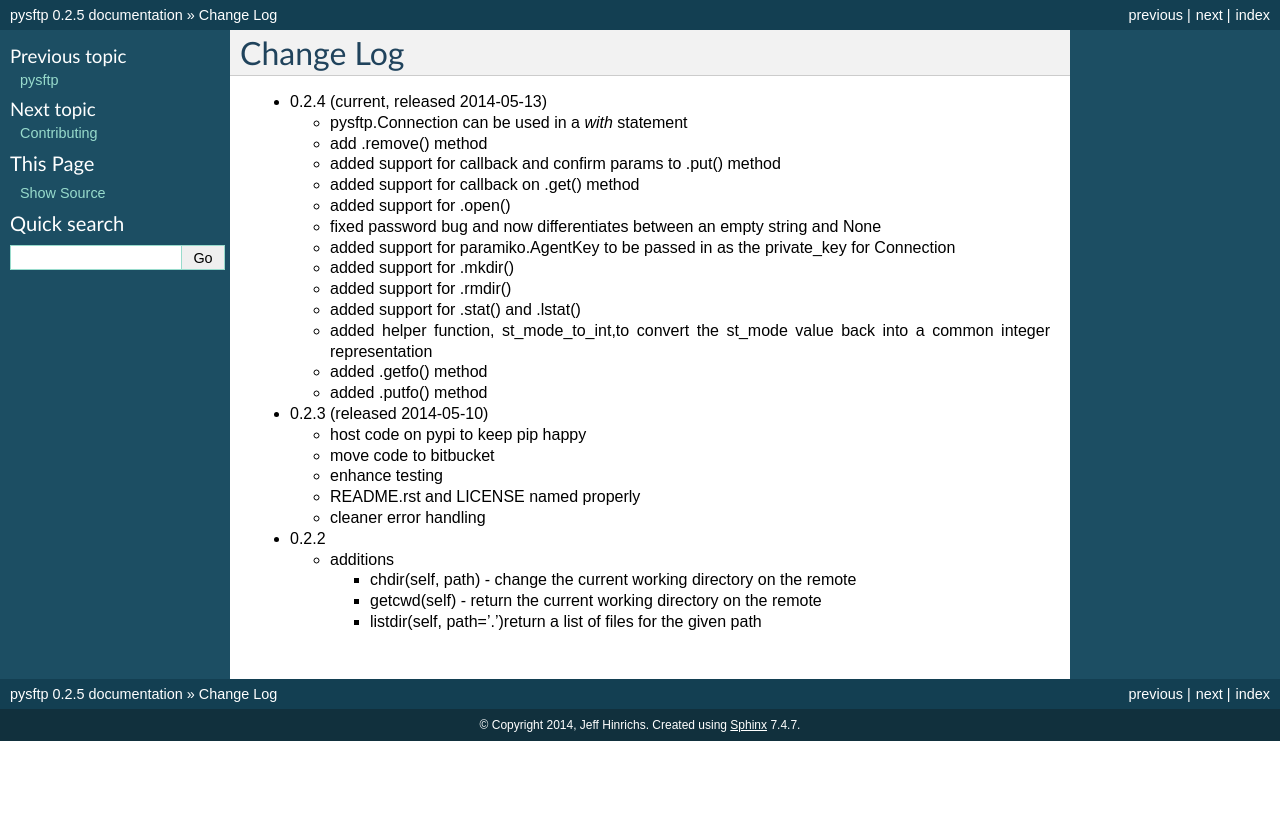
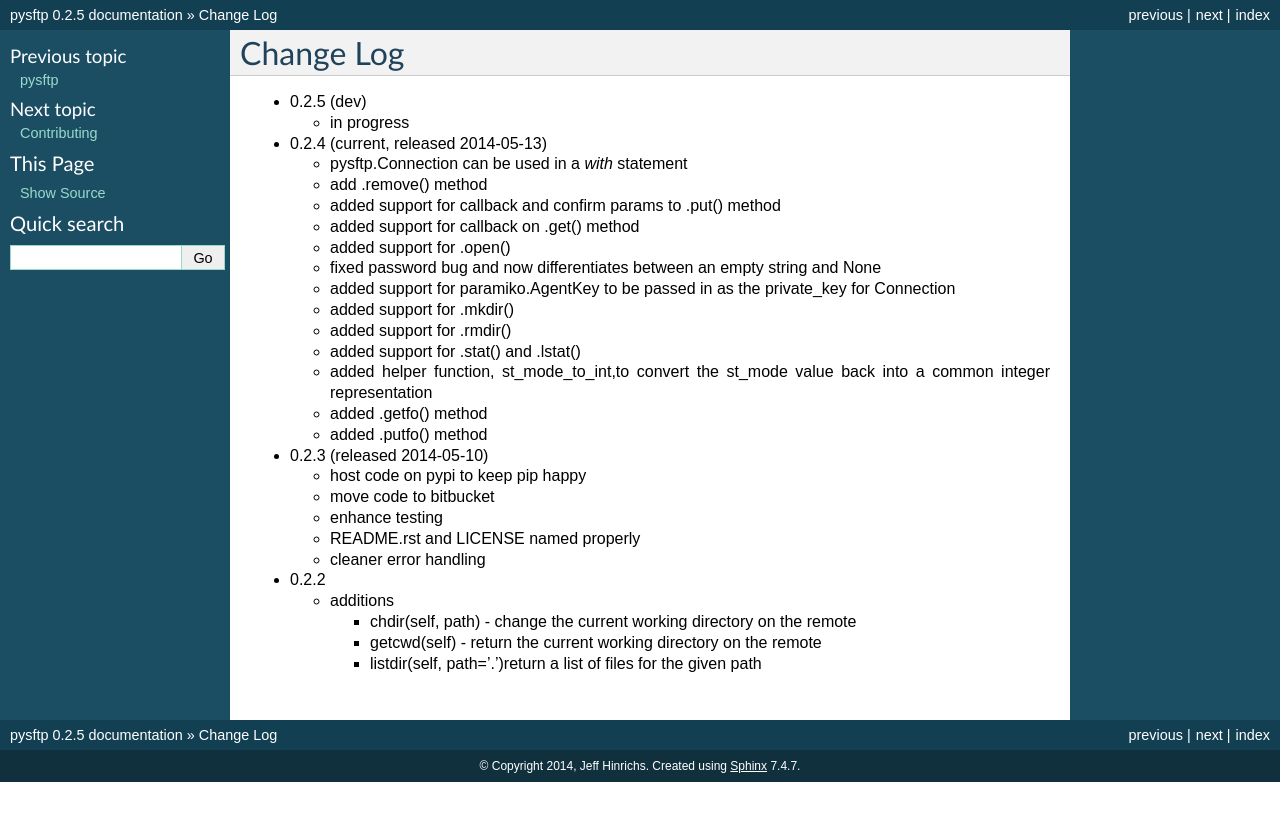
Before and after one commit to ryhsiao/pysftp, a Sphinx documentation site: the page built from docs/changes.rst, in a window 1280 px wide. Shown: the top 821 px of the page. Built offline with Sphinx 7.4.7, drawn with Linux system fonts in a browser that asks for light colours.

Commit message:
start of work on v0.2.5

```diff
--- a/docs/changes.rst
+++ b/docs/changes.rst
@@ -1,6 +1,10 @@
 Change Log
 ----------
 
+
+* 0.2.5 (dev)
+
+  * in progress
 
 * 0.2.4 (current, released 2014-05-13)
 
```
